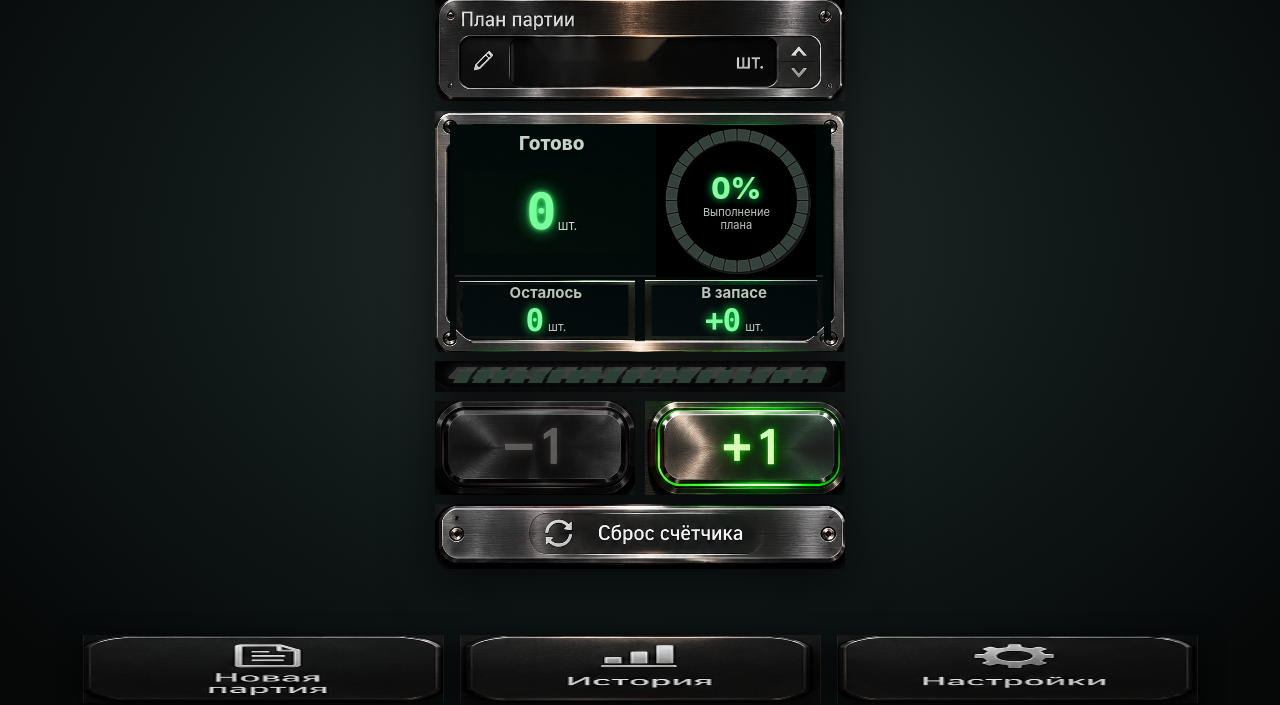
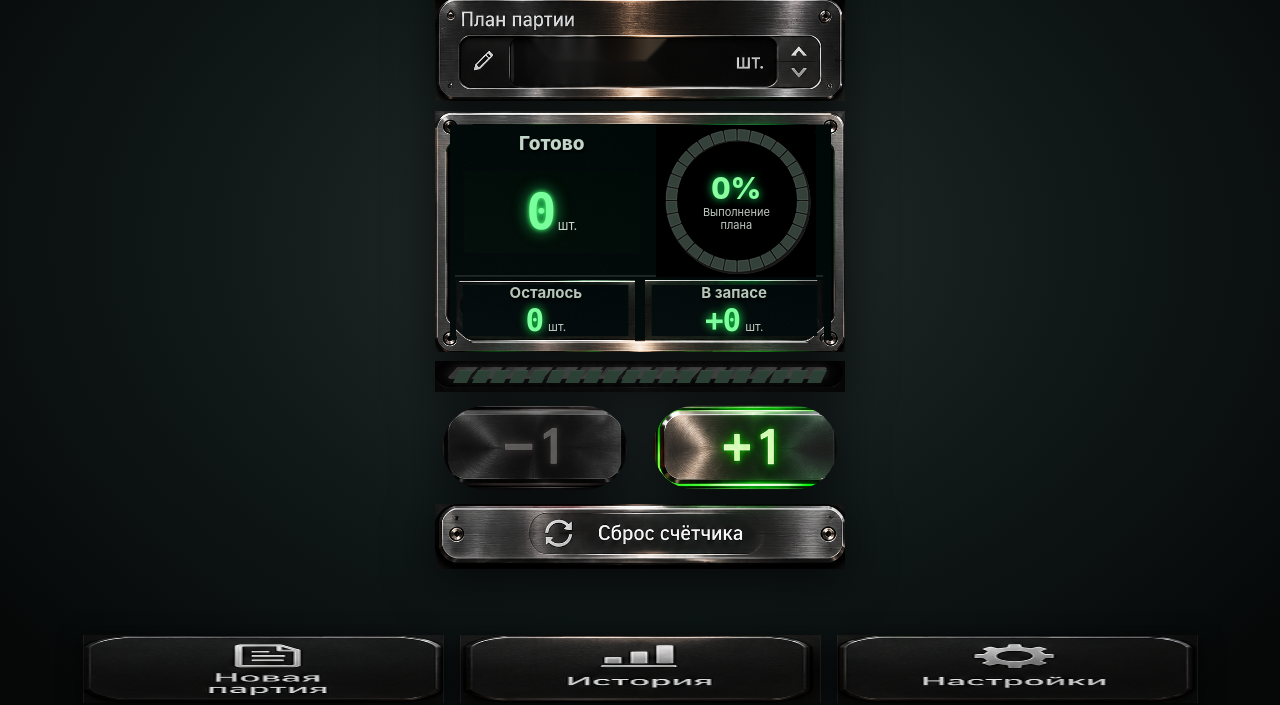
Before and after one commit to Saitama21/part-counter, a plain HTML site: page index.html in a window 1280 px wide. Shown: the part 95-800 px from the top of the page. Drawn offline with Linux system fonts and the light colour scheme.

Commit message:
Lock zoom and selection; crop rectangular button artwork edges

```diff
--- a/style.css
+++ b/style.css
@@ -1,8 +1,11 @@
 :root{font-family:-apple-system,BlinkMacSystemFont,"Segoe UI",system-ui,sans-serif;background:#070b0c;color:#d9e4df;color-scheme:dark}
 *{box-sizing:border-box}
-html{min-height:100%;background:#070b0c;touch-action:manipulation;-webkit-text-size-adjust:100%}
+html{min-height:100%;background:#070b0c;touch-action:manipulation;-webkit-text-size-adjust:100%;overscroll-behavior:none}
 body{touch-action:manipulation;margin:0;min-height:100dvh;background:radial-gradient(ellipse at 50% 42%,#27302e 0%,#111919 46%,#060808 92%);overflow-x:hidden}
 button,input{font:inherit;touch-action:manipulation}
+/* The display is not selectable; the plan stays editable by keyboard. */
+html,body,body *{-webkit-user-select:none!important;user-select:none!important;-webkit-touch-callout:none!important}
+input{caret-color:#96ffa9}
 button{cursor:pointer;touch-action:manipulation;-webkit-tap-highlight-color:transparent}
 button:focus-visible,input:focus-visible{outline:2px solid #7cffa5;outline-offset:2px}
 img{display:block;max-width:100%;user-select:none;-webkit-user-drag:none}
@@ -46,7 +49,7 @@ img{display:block;max-width:100%;user-select:none;-webkit-user-drag:none}
 .bar-segment.on{background:linear-gradient(135deg,#b0ffba,#35eb67 48%,#20b955);box-shadow:0 0 7px #3fff75,inset 0 1px 2px #f1fff0}
 .controls{display:grid;grid-template-columns:1fr 1fr;gap:2.5%;width:100%}
 /* One physical button surface: original idle/pressed PNGs, no decorative overlays. */
-.count-btn{display:block;border:0;padding:0;min-width:0;width:100%;aspect-ratio:360/169;background-position:center;background-size:100% 100%;background-repeat:no-repeat;transform-origin:50% 54%;will-change:transform,filter;transition:transform 190ms cubic-bezier(.18,1.4,.4,1),filter 160ms ease}
+.count-btn{display:block;border:0;padding:0;min-width:0;width:100%;aspect-ratio:360/169;background-position:center;background-size:100% 100%;background-repeat:no-repeat;transform-origin:50% 54%;clip-path:inset(5% 4% 6% 4% round 21% / 43%);will-change:transform,filter;transition:transform 190ms cubic-bezier(.18,1.4,.4,1),filter 160ms ease}
 .minus{background-image:url("./09_minus_button_idle.png")}
 .plus{background-image:url("./10_plus_button_idle.png")}
 .count-btn:not(:disabled):is(:active,.is-pressed){transform:translate3d(0,2px,0) scale(.987);filter:brightness(.87) contrast(1.035);transition:transform 45ms ease-out,filter 45ms ease-out}
```
